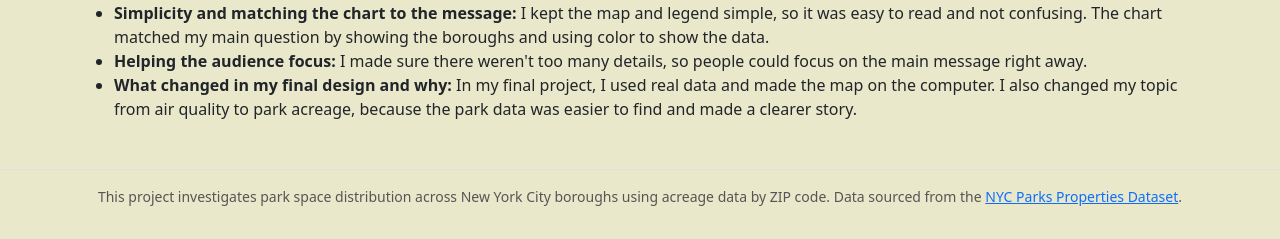
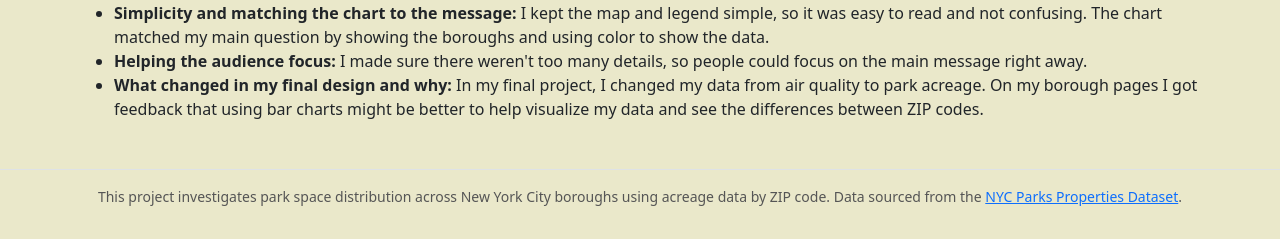
Before and after one commit to SaavanG/Data_Journalism, a Flask app: page / in a window 1280 px wide. Shown: the part 920-1159 px from the top of the page. Run offline with Flask 3, Linux system fonts and the light colour scheme.

Commit message:
about page

```diff
--- a/Data_Journalism/Templates/about.html
+++ b/Data_Journalism/Templates/about.html
@@ -33,16 +33,16 @@
             <li>Make our neighborhoods nicer places to live</li>
         </ul>
 
-        <h2>My Prototypes</h2>
+        <h2>My Prototypes:</h2>
         <img src="/images/prototype1.jpg"  style="max-width: 400px; width: 100%; border: 1px solid #ccc; margin-right: 150px; transform: rotate(-90deg); ">
         <img src="/images/prototype2.jpg"  style="max-width: 400px; width: 100%; border: 1px solid #ccc; margin-bottom: 0px; transform: rotate(-90deg); ">
 
         <h3>Feedback and Takeaways</h3>
         <ul>
-          <li><b>Turning numbers into a story:</b> I drew the boroughs and used different colors and a simple legend. This made it easy for anyone to see the differences between areas in just a few seconds, instead of looking at a bunch of numbers.</li>
+          <li><b>Turning numbers into a story:</b> I drew the 5 boroughs and created a simple legend. This made it easy for anyone to see the differences between areas in just a few seconds, instead of looking at a bunch of numbers.</li>
           <li><b>Simplicity and matching the chart to the message:</b> I kept the map and legend simple, so it was easy to read and not confusing. The chart matched my main question by showing the boroughs and using color to show the data.</li>
           <li><b>Helping the audience focus:</b> I made sure there weren't too many details, so people could focus on the main message right away.</li>
-          <li><b>What changed in my final design and why:</b> In my final project, I used real data and made the map on the computer. I also changed my topic from air quality to park acreage, because the park data was easier to find and made a clearer story.</li>
+          <li><b>What changed in my final design and why:</b> In my final project, I changed my data from air quality to park acreage. On my borough pages I got feedback that using bar charts might be better to help visualize my data and see the differences between ZIP codes.</li>
         </ul>
     </div>
     <script src="https://cdn.jsdelivr.net/npm/bootstrap@5.3.6/dist/js/bootstrap.bundle.min.js" integrity="sha384-j1CDi7MgGQ12Z7Qab0qlWQ/Qqz24Gc6BM0thvEMVjHnfYGF0rmFCozFSxQBxwHKO" crossorigin="anonymous"></script>
--- a/Data_Journalism/Templates/nav_bar.html
+++ b/Data_Journalism/Templates/nav_bar.html
@@ -1,4 +1,4 @@
-<nav class="navbar navbar-expand-lg bg-body-tertiary" style="background-color:#eae8ca;">
+<nav class="navbar navbar-expand-lg" style="background-color:#eae8ca;">
     <div class="container-fluid">
 
       </button>
```
